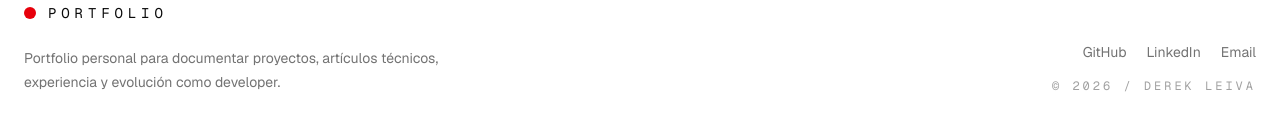
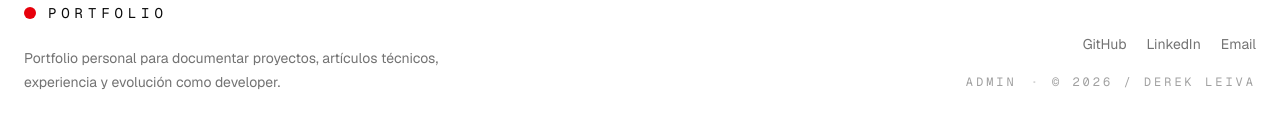
Before and after one commit to electromilitary45/portfoliov2, a Next.js app: page / in a window 1280 px wide. Shown: the part 2598-2728 px from the top of the page. Built offline with nearby package versions, Linux system fonts and the light colour scheme; no server answers; the database is empty.

Commit message:
refactor: move Admin button from navbar to footer

```diff
--- a/src/components/layout/GuestFooter.tsx
+++ b/src/components/layout/GuestFooter.tsx
@@ -37,9 +37,18 @@ export function GuestFooter() {
                         ))}
                     </div>
 
-                    <p className="font-mono text-xs uppercase tracking-[0.25em] text-neutral-400">
-                        © {new Date().getFullYear()} / Derek Leiva
-                    </p>
+                    <div className="flex items-center gap-4">
+                        <Link
+                            href="/admin"
+                            className="font-mono text-xs uppercase tracking-[0.25em] text-neutral-400 transition hover:text-neutral-950"
+                        >
+                            Admin
+                        </Link>
+                        <span className="text-neutral-300">·</span>
+                        <p className="font-mono text-xs uppercase tracking-[0.25em] text-neutral-400">
+                            © {new Date().getFullYear()} / Derek Leiva
+                        </p>
+                    </div>
                 </div>
             </div>
         </footer>
--- a/src/components/layout/GuestNavbar.tsx
+++ b/src/components/layout/GuestNavbar.tsx
@@ -4,7 +4,6 @@ import Link from "next/link";
 import { useState } from "react";
 import { usePathname } from "next/navigation";
 import { Menu, X } from "lucide-react";
-import { Button } from "@/components/ui/Button";
 import { ThemeToggle } from "@/components/layout/ThemeToggle";
 import { LanguageToggle } from "@/components/layout/LanguageToggle";
 
@@ -60,9 +59,6 @@ export function GuestNavbar() {
                         />
                     </div>
                     <ThemeToggle />
-                    <Button href="/admin" variant="dark" className="max-md:hidden">
-                        Admin
-                    </Button>
                 </div>
 
                 <button
@@ -96,9 +92,6 @@ export function GuestNavbar() {
                             {item.label}
                         </Link>
                     ))}
-                    <Button href="/admin" variant="dark" className="mt-2">
-                        Admin
-                    </Button>
 
                     <div className="mt-2 flex gap-2">
                         <LanguageToggle className="w-full" />
```
